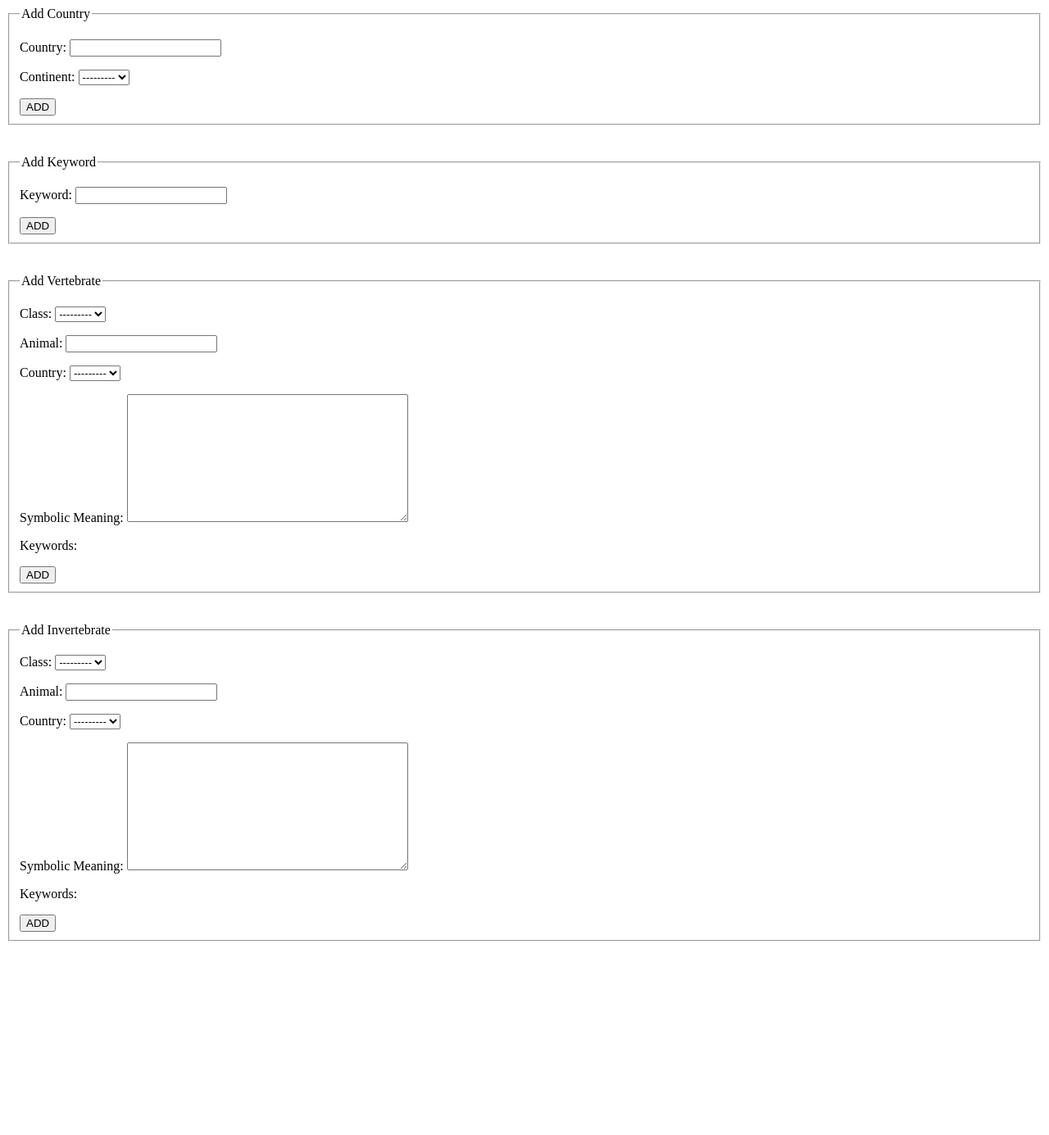
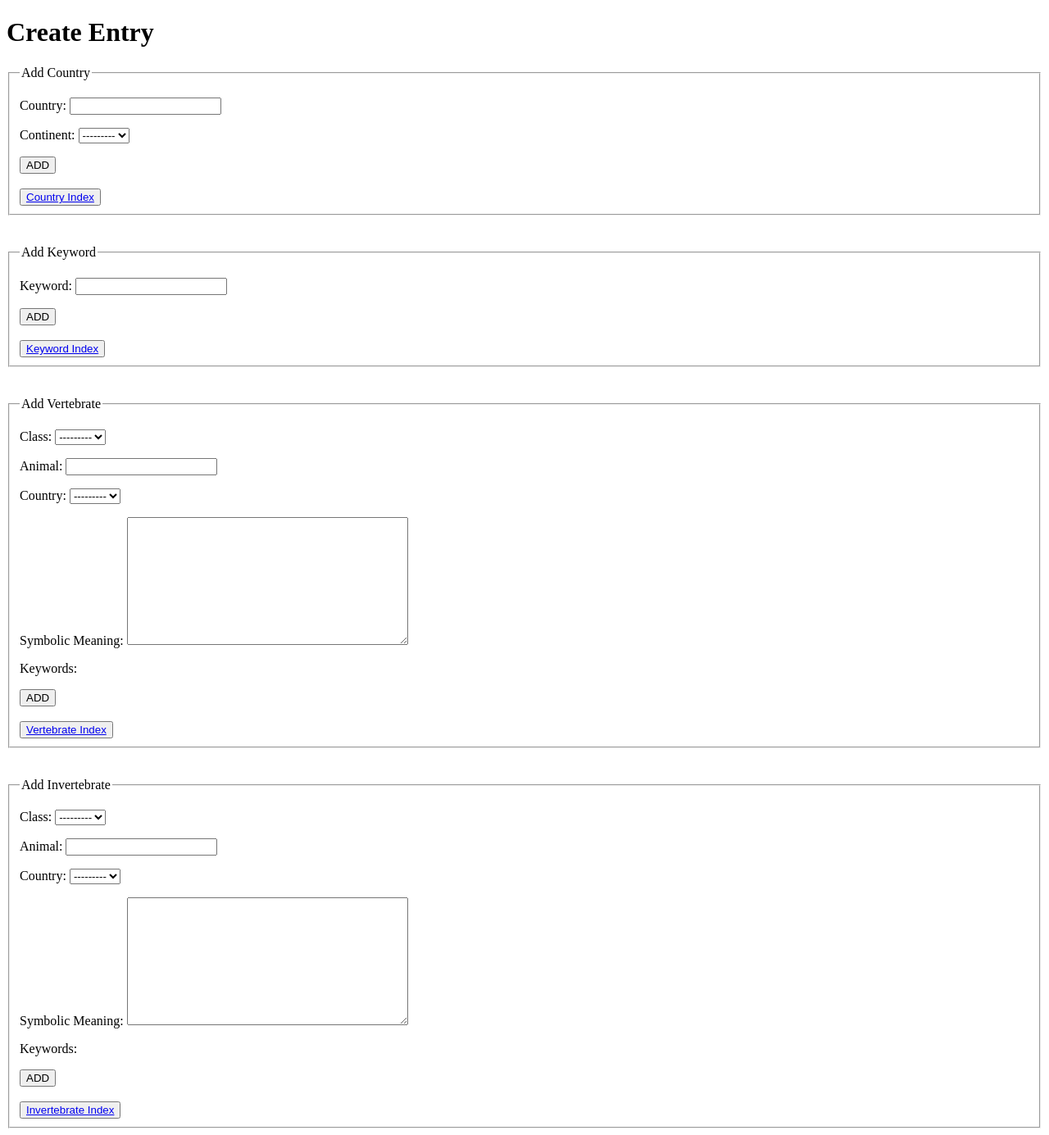
Before and after one commit to sasianan19/ancestral, a Django app: page /create in a window 1280 px wide. Shown: the whole page at 82% size. Before the commit the page ends 1149 px from the top, so only its background shows below. Run offline with Django 4.2, Linux system fonts and the light colour scheme; data that the repository does not hold is empty.

Commit message:
Add buttons to connect pages
Added 'Back to Create Entry' button to each index page. Returns to 'create' url. Added '_____ Index' buttons on Create Entry page beneath each form to go to each index page.

```diff
--- a/totemProject/totemApp/templates/country_index_view.html
+++ b/totemProject/totemApp/templates/country_index_view.html
@@ -20,6 +20,7 @@
 
             {% endfor %}
 
+            <button type="button"><a href="create">Back to Create Entry</a></button>
         </div>
     </body>
 </html>
--- a/totemProject/totemApp/templates/create_view.html
+++ b/totemProject/totemApp/templates/create_view.html
@@ -4,7 +4,7 @@
 		<meta charset="UTF-8" />
 		<meta http-equiv="X-UA-Compatible" content="IE=edge" />
 		<meta name="viewport" content="width=device-width, initial-scale=1.0" />
-		<title>Create</title>
+		<title>Create Entry</title>
 	</head>
 	<body>
         <div class="container">
@@ -26,7 +26,7 @@
                   <button type="submit" class="btn btn-primary">Submit</button>
                 </fieldset>
             </form> -->
-
+            <h1>Create Entry</h1>
 
             <form method="POST">
                 <fieldset>
@@ -36,6 +36,9 @@
                   <!-- Calling the form -->
                   {{ addCountry.as_p }}
                   <button type="submit" class="btn btn-primary">ADD</button>
+                  <br>
+                  <br>
+                  <button type="button"><a href="countries">Country Index</a></button>
                 </fieldset>
             </form>
 
@@ -48,6 +51,9 @@
                 {% csrf_token %}
                 {{ addKeyword.as_p }}
                 <button type="submit" class="btn btn-primary">ADD</button>
+                <br>
+                <br>
+                <button type="button"><a href="keywords">Keyword Index</a></button>
               </fieldset>
           </form>
 
@@ -60,6 +66,9 @@
                   {% csrf_token %}
                   {{ addVertebrate.as_p }}
                   <button type="submit" class="btn btn-primary">ADD</button>
+                  <br>
+                  <br>
+                  <button type="button"><a href="vertebrates">Vertebrate Index</a></button>
                 </fieldset>
             </form>
 
@@ -72,6 +81,9 @@
                   {% csrf_token %}
                   {{ addInvertebrate.as_p }}
                   <button type="submit" class="btn btn-primary">ADD</button>
+                  <br>
+                  <br>
+                  <button type="button"><a href="invertebrates">Invertebrate Index</a></button>
                 </fieldset>
             </form>
         </div>
--- a/totemProject/totemApp/templates/invertebrate_index_view.html
+++ b/totemProject/totemApp/templates/invertebrate_index_view.html
@@ -20,6 +20,7 @@
 
             {% endfor %}
 
+            <button type="button"><a href="create">Back to Create Entry</a></button>
         </div>
     </body>
 </html>
--- a/totemProject/totemApp/templates/keyword_index_view.html
+++ b/totemProject/totemApp/templates/keyword_index_view.html
@@ -20,6 +20,7 @@
 
             {% endfor %}
 
+            <button type="button"><a href="create">Back to Create Entry</a></button>
         </div>
     </body>
 </html>
--- a/totemProject/totemApp/templates/vertebrate_index_view.html
+++ b/totemProject/totemApp/templates/vertebrate_index_view.html
@@ -20,6 +20,7 @@
 
             {% endfor %}
 
+            <button type="button"><a href="create">Back to Create Entry</a></button>
         </div>
     </body>
 </html>
```
